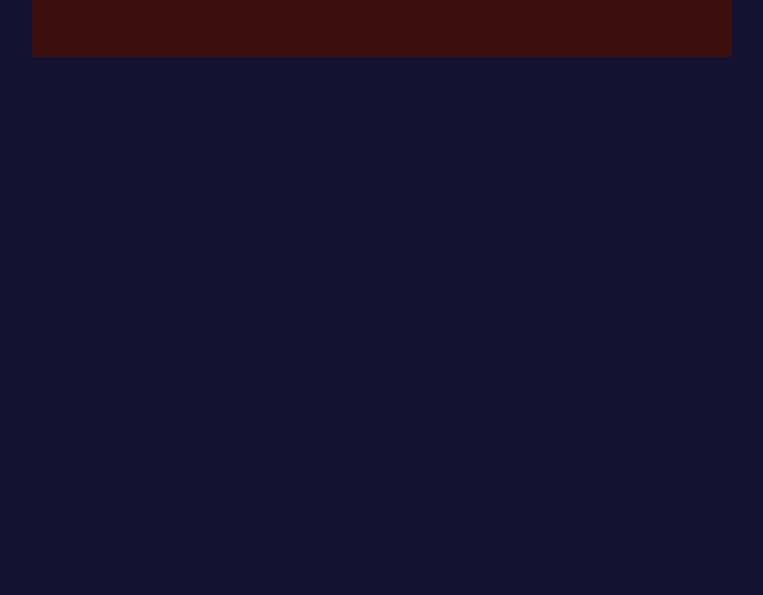
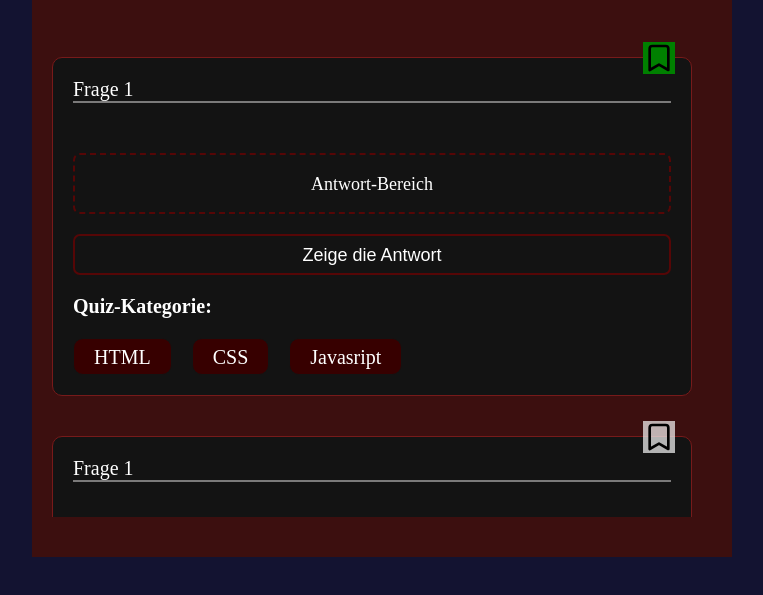
Before and after one commit to martkeu/quiz-app, a plain HTML site: page index.html in a window 1280 px wide. Shown: the part 173-768 px from the top of the page, without its empty margins (258-1021 px from the left). Drawn offline with Linux system fonts and the light colour scheme.

Commit message:
add question card

```diff
--- a/css/styles.css
+++ b/css/styles.css
@@ -38,3 +38,96 @@ body {
     margin-top: 1em;
     font-size: 20px;
 }
+
+
+
+main {
+    max-height: 500px;
+    overflow: scroll;
+    padding-top: 2rem;
+    padding-right: 1rem;
+}
+
+.question-card {
+    position: relative;
+    display: flex;
+    flex-direction: column;
+    gap: 1rem;
+    padding: 1em;
+    border: 1px solid rgb(119, 26, 26);
+    border-radius: 10px;
+    margin-bottom: 2rem;
+    background-color: rgb(19, 19, 19);
+    color: white;
+}
+
+.question-card__question {
+    margin-bottom: 1.5rem;
+    border-bottom: 2px solid rgb(123, 122, 122);
+}
+
+#answer-area {
+    background-color: rgb(19, 19, 19);
+    color: white;
+    padding: 19px 7px 17px 7px;
+    font-size: 18px;
+    border-radius: 7px;
+    border: 2px dashed rgb(86, 6, 6);
+    text-align: center;
+}
+
+.btnShowAnswer {
+    background-color: rgb(19, 19, 19);
+    color: white;
+    padding: 9px 7px 7px 7px;
+    font-size: 18px;
+    border-radius: 7px;
+    border: 2px solid rgb(86, 6, 6);
+    text-align: center;
+}
+
+.btnShowAnswer:hover {
+    background-color: rgb(78, 4, 4);
+    cursor: pointer;
+
+}
+
+
+h3 {
+    font-size: 1rem;
+}
+
+.category {
+    display: flex;
+    justify-content: flex-start;
+    list-style: none;
+    padding: 0;
+    gap: 1rem;
+}
+
+.category > li {
+    display: inline-block;
+    background-color: rgb(55, 0, 0);
+    color: white;
+    padding: 7px 20px 5px 20px;
+    border: 2px solid rgb(86, 6, 6);
+    border-radius: 10px;
+    border: 1px solid rgb(19, 19, 19);
+    cursor: pointer;
+}
+
+.bookmark {
+    width: 32px;
+    height: 32px;
+    position: absolute;
+    top: -16px;
+    right: 16px;
+    cursor: pointer;
+}
+
+.bookmark-enable {
+    background-color: green;
+}
+.bookmark-disable {
+    background-color: rgba(247, 247, 247, 0.7);
+}
--- a/index.html
+++ b/index.html
@@ -21,7 +21,41 @@
 			</header>
 
 			<main>
+                <div class="card-container">
+                    <section class="question-card">
+                        <header class="question-card__question">Frage 1</header>
 
+                        <div id="answer-area">Antwort-Bereich</div>
+
+                        <button class="btnShowAnswer">Zeige die Antwort</button>
+
+                        <h3>Quiz-Kategorie:</h3>
+                        <ul class="category">
+                            <li>HTML</li>
+                            <li>CSS</li>
+                            <li>Javasript</li>
+                        </ul>
+
+                        <img src="./assets/bookmark.svg" alt="Bookmark-Tag" class="bookmark bookmark-enable">
+                    </section>
+
+                    <section class="question-card">
+                        <header class="question-card__question">Frage 1</header>
+
+                        <div id="answer-area">Antwort-Bereich</div>
+
+                        <button class="btnShowAnswer">Zeige die Antwort</button>
+
+                        <h3>Quiz-Kategorie:</h3>
+                        <ul class="category">
+                            <li>HTML</li>
+                            <li>CSS</li>
+                            <li>Javasript</li>
+                        </ul>
+
+                        <img src="./assets/bookmark.svg" alt="Bookmark-Tag" class="bookmark bookmark-disable">
+                    </section>
+                </div>
 			</main>
 
 			<footer class="main-footer">
```
